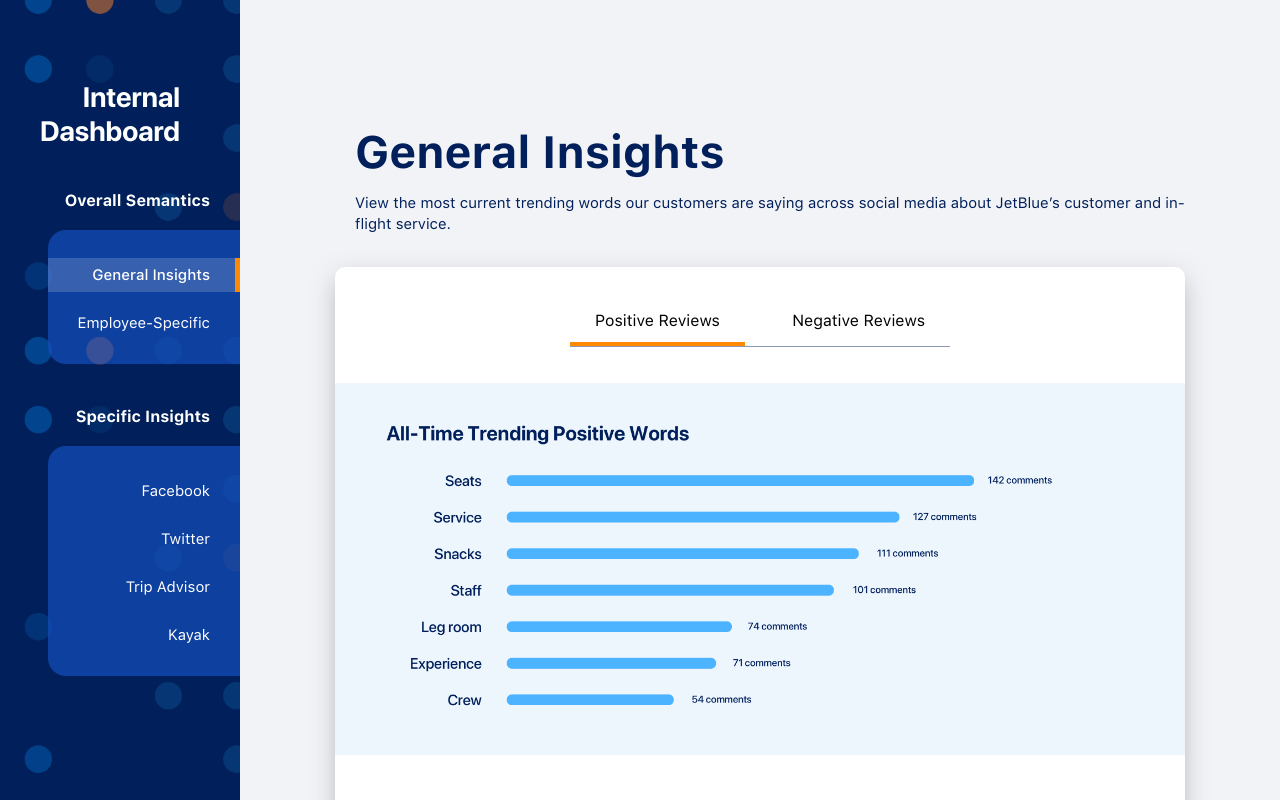
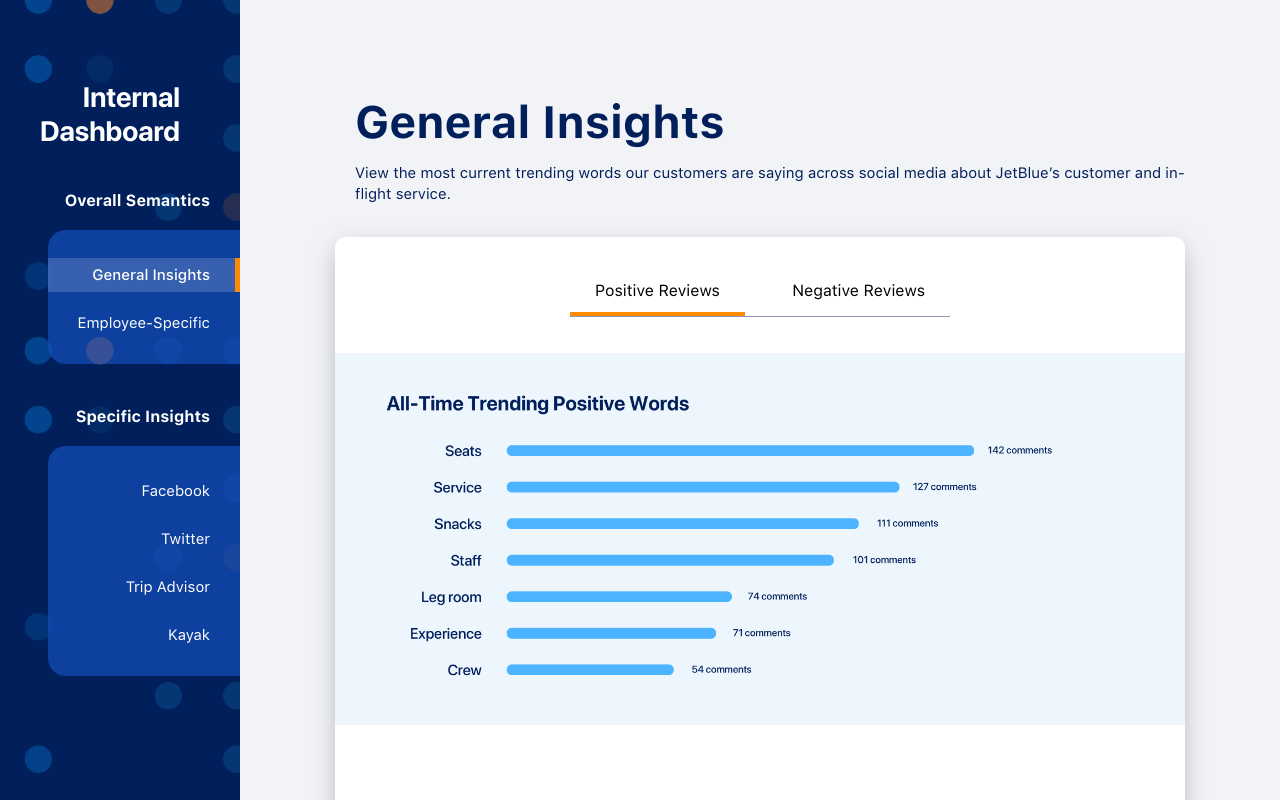
Before and after one commit to arytonhoi/yhack2019, a React (Create React App) app in the folder web/: page / in a window 1280 px wide. Built offline with nearby package versions, Linux system fonts and the light colour scheme.

Commit message:
modified margin of big title

```diff
--- a/web/src/components/mainPanel/MainPanel.css
+++ b/web/src/components/mainPanel/MainPanel.css
@@ -9,7 +9,7 @@
 .mainPanel .bigTitle {
 	font-family: SF-Pro-Bold;
 	font-size: 45px;
-	margin-top: 40px;
+	margin-top: 10px;
 	margin-left: 30px;
 	color: #01205B;
 }
```
